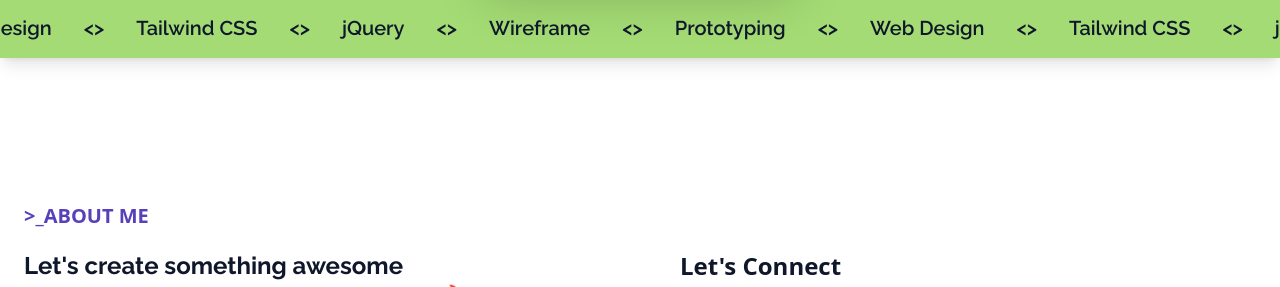
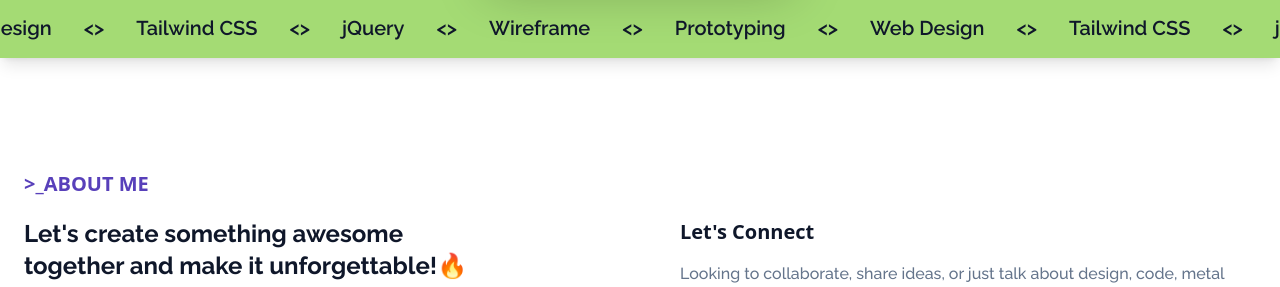
Before and after one commit to ezsyirat/portfolio-website, a website: page index.html in a window 1280 px wide. Shown: the part 847-1134 px from the top of the page. Drawn offline with nearby package versions, Linux system fonts and the light colour scheme.

Commit message:
fix: About Section

```diff
--- a/index.html
+++ b/index.html
@@ -99,7 +99,7 @@
 
 
     <!-- About Section Start -->
-    <section id="about" class="pt-36 pb-32">
+    <section id="about" class="pt-28 pb-32">
       <div class="container">
         <div class="flex flex-wrap">
           <div class="w-full px-2 mb-10 md:w-1/2">
@@ -110,7 +110,7 @@
           </div>
 
           <div class="w-full px-2 md:w-1/2 md:pt-12 md:pl-10">
-            <h3 class="font-semibold text-dark text-2xl mb-4">Let's Connect</h3>
+            <h3 class="font-semibold text-dark text-xl mb-4">Let's Connect</h3>
             <p class="font-medium text-base font-pri text-slate-500 mb-4">Looking to collaborate, share ideas, or just talk about design, code, metal music 🎸🤘, or even memes? 😂 I’d love to hear from you!<br>
               Feel free to reach out through:</p>
               <div class="flex space-x-2">
```
Also changed, not shown: src/output.css.
